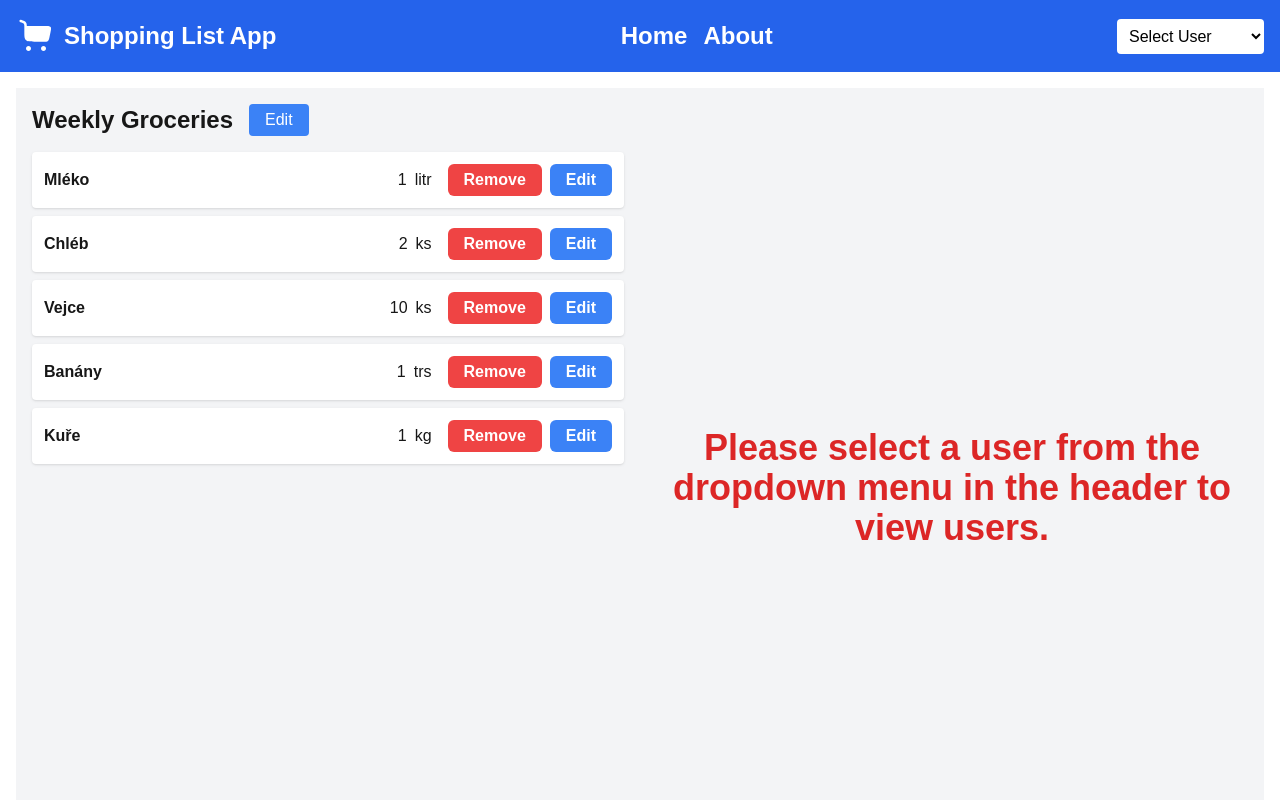
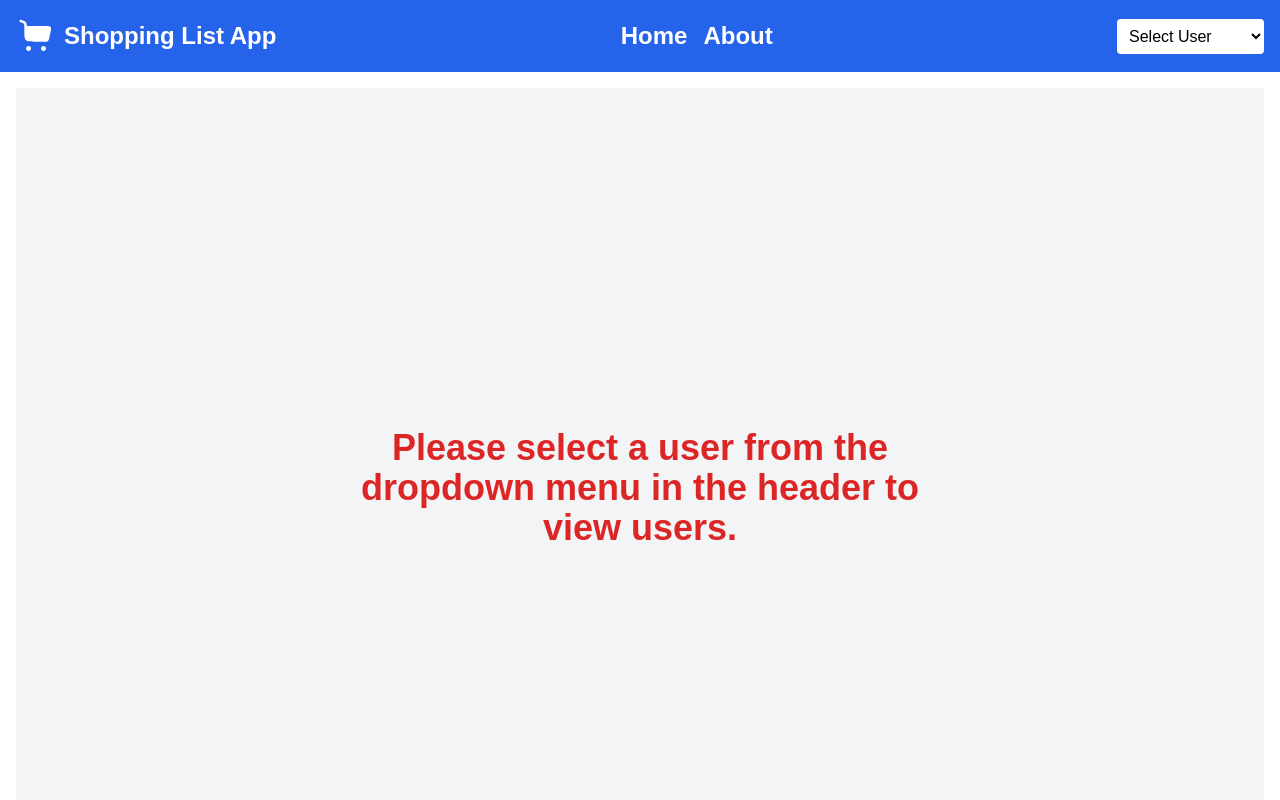
Before and after one commit to Horazmic/frontend-shopping-list, a Next.js app: page /list-detail in a window 1280 px wide. Shown: the top 800 px of the page. Built offline with nearby package versions, Linux system fonts and the light colour scheme.

Commit message:
partial implementation of editing list and some style

```diff
--- a/app/layout.js
+++ b/app/layout.js
@@ -19,7 +19,7 @@ const geistMono = localFont({
 
 // export const metadata = {
 //   title: "Shopping List App",
-//   description: "Manage your shopping lists with ease",
+//   description: "Manage your shopping lists",
 // };
 
 export default function RootLayout({ children }) {
@@ -67,7 +67,7 @@ function Header() {
         </div>
         <nav>
           <ul className="flex space-x-4 justify-center font-bold text-2xl">
-            <li><Link href="/list-list" className="hover:text-gray-300">Home</Link></li>
+            <li><Link href="/list-overview" className="hover:text-gray-300">Home</Link></li>
             <li><Link href="/about" className="hover:text-gray-300">About</Link></li>
           </ul>
         </nav>
--- /dev/null
+++ b/app/list-detail/item-card.js
@@ -0,0 +1,43 @@
+import Link from 'next/link';
+import { useRouter } from 'next/navigation';
+import { useState } from 'react';
+
+export default function ItemCard({ firstRow, secondRow }) {
+
+    const [isEditing, setIsEditing] = useState(false);
+    const handleEdit = () => {
+        setIsEditing(true);
+        setFirstRow(fi);
+    }
+
+    const handleSave = () => {
+        setIsEditing(false);
+    }
+
+    return (
+        // item card
+        <div className="flex-grow flex justify-between bg-white p-3 rounded shadow">
+            {isEditing ? (
+                <>
+                    <input type="text" value={firstRow} onChange={(e) => setFirstRow(e.target.value)} className="flex-grow font-bold border-2 border-blue-500 rounded p-1 mr-2" />
+                    <input type="text" value={secondRow} onChange={(e) => setSecondRow(e.target.value)} className="flex-grow border-2 border-blue-500 rounded p-1" />
+                </>
+            ) : (
+                <>
+                    <span className="font-bold flex-grow text-lg rounded p-1">{firstRow}</span>
+                    <span className="mr-8 text-lg rounded p-1">{secondRow}</span>
+                </>
+            )}
+            <div className="flex gap-2">
+                {isEditing ? (
+                    <button className="bg-blue-500 text-white px-4 py-1 rounded-md font-bold hover:bg-blue-600 transition duration-300" onClick={handleSave}>Save</button>
+                ) : (
+                    <>
+                        <button className="bg-red-500 text-white px-4 py-1 rounded-md font-bold hover:bg-red-600 transition duration-300">Remove</button>
+                        <button className="bg-blue-500 text-white px-4 py-1 rounded-md font-bold hover:bg-blue-600 transition duration-300" onClick={handleEdit}>Edit</button>
+                    </>
+                )}
+            </div>
+        </div>
+    );
+}
--- a/app/list-detail/list-detail.js
+++ b/app/list-detail/list-detail.js
@@ -1,6 +1,6 @@
 'use client'
-
 import { useState } from 'react';
+import ItemCard from './item-card';
 
 const mockShoppingList = {
   id: 1,
@@ -16,50 +16,79 @@ const mockShoppingList = {
 
 export default function ListDetail() {
   const [shoppingList, setShoppingList] = useState(mockShoppingList);
-  const [isEditing, setIsEditing] = useState(false);
+  const [isEditingListName, setIsEditingListName] = useState(false);
+  const [isEditingItem, setIsEditingItem] = useState(false);
 
-  const handleEdit = () => {
-    setIsEditing(true);
+  const handleEditListName = () => {
+    setIsEditingListName(true);
   };
 
-  const handleSave = () => {
-    setIsEditing(false);
-    // save to server
+  const handleSaveListName = () => {
+    setIsEditingListName(false);
+    // TODO: Implement server-side save functionality
   };
 
   const handleNameChange = (e) => {
     setShoppingList({ ...shoppingList, name: e.target.value });
   };
 
+  const handleQuantityChange = (e) => {
+    setShoppingList({ ...shoppingList, quantity: e.target.value });
+  };
+
+  const handleSaveItem = () => {
+    setIsEditingItem(false);
+  };
+
+  const handleEditItem = () => {
+    setIsEditingItem(true);
+  };
+
   return (
     <div className="container mx-auto p-4">
-      {isEditing ? (
+      {/* List name editing section */}
+      {isEditingListName ? (
+        <div className="">
           <input
             type="text"
             value={shoppingList.name}
             onChange={handleNameChange}
-          className="text-2xl font-bold mb-4 border-b-2 border-blue-500 focus:outline-none"
+            className="text-2xl font-bold mb-4 border-blue-500 focus:outline-none underline"
             />
+          <button onClick={handleSaveListName} className="text-lg bg-green-500 text-white px-4 py-1 rounded font-bold hover:bg-green-600 transition duration-300">Save</button>
+        </div>
       ) : (
         <div className="flex items-center mb-4">
           <h1 className="text-2xl font-bold mr-4">{shoppingList.name}</h1>
-          <button onClick={handleEdit} className="bg-blue-500 text-white px-4 py-1 rounded">Edit</button>
+          <button onClick={handleEditListName} className="bg-blue-500 text-white px-4 py-1 rounded font-bold hover:bg-blue-600 transition duration-300">Edit</button>
         </div>
       )}
-      {isEditing ?
-        <button onClick={handleSave} className="bg-green-500 text-white px-4 py-1 rounded">Save</button>
-      : null}
-      <ul className="space-y-2">
+      {/* Shopping list items */}
+      <ul key={shoppingList.id} className="space-y-2">
         {shoppingList.items.map((item) => (
-          <li key={item.id} className="flex items-center bg-white p-3 rounded shadow">
-            <span className="font-bold flex-grow">{item.name}</span>
-            <span className="mx-2">{item.quantity}</span>
-            <span className="mr-4">{item.unit}</span>
+          <div className="flex-grow flex justify-between bg-white p-3 rounded shadow">
+            {isEditingItem ? (
+                <>
+                    <input type="text" value={item.name} onChange={(e) => handleNameChange(e.target.value)} className="flex-grow font-bold border-2 border-blue-500 rounded p-1 mr-2" />
+                    <input type="text" value={item.quantity} onChange={(e) => handleQuantityChange(e.target.value)} className="flex-grow border-2 border-blue-500 rounded p-1" />
+                </>
+            ) : (
+                <>
+                    <span className="font-bold flex-grow text-lg rounded p-1">{item.name}</span>
+                    <span className="mr-8 text-lg rounded p-1">{item.quantity} {item.unit}</span>
+                </>
+            )}
             <div className="flex gap-2">
+                {isEditingItem ? (
+                    <button className="bg-blue-500 text-white px-4 py-1 rounded-md font-bold hover:bg-blue-600 transition duration-300" onClick={handleSaveItem}>Save</button>
+            ) : (
+                <>
                     <button className="bg-red-500 text-white px-4 py-1 rounded-md font-bold hover:bg-red-600 transition duration-300">Remove</button>
-              <button className="bg-blue-500 text-white px-4 py-1 rounded-md font-bold hover:bg-blue-600 transition duration-300">Edit</button>
+                    <button className="bg-blue-500 text-white px-4 py-1 rounded-md font-bold hover:bg-blue-600 transition duration-300" onClick={handleEditItem}>Edit</button>
+                </>
+              )}
             </div>
-          </li>
+          </div>
         ))}
       </ul>
     </div>
--- a/app/list-detail/page.js
+++ b/app/list-detail/page.js
@@ -1,7 +1,17 @@
+'use client'
 import ListDetail from './list-detail';
 import UsersDetail from './users.detail';
+import { useUser } from '../context/UserContext';
 
 export default function ListDetailPage() {
+    const { user } = useUser();
+    if (user === null || user === '') {
+        return <div className="flex items-center justify-center h-screen bg-gray-100">
+            <h1 className="text-4xl font-bold text-center text-red-600 max-w-2xl px-4">
+                Please select a user from the dropdown menu in the header to view users.
+            </h1>
+        </div>
+    }
     return (
         <div className="flex min-h-screen bg-gray-100">
             <div className="w-1/2">
--- a/app/list-detail/users.detail.js
+++ b/app/list-detail/users.detail.js
@@ -1,6 +1,6 @@
 'use client'
 import { useState } from 'react';
-import { useUser } from '../context/UserContext';
+import ItemCard from './item-card';
 
 const mockUsers = [
   { id: 1, name: "Jana Nováková", role: "Owner" },
@@ -11,31 +11,16 @@ const mockUsers = [
 ];
 
 export default function UsersDetail() {
-    const { user } = useUser();
     const [users, setUsers] = useState(mockUsers);
-
-    if (user === null || user === '') {
-      return (
-          <div className="flex items-center justify-center h-screen bg-gray-100">
-              <h1 className="text-4xl font-bold text-center text-red-600 max-w-2xl px-4">
-                  Please select a user from the dropdown menu in the header to view users.
-              </h1>
-          </div>
-      );
-    }
 
     return (
       <div className="container mx-auto p-4">
         <h1 className="text-2xl font-bold mb-4">Users</h1>
-        <ul className="space-y-2">
-          {users.map((item) => (
-            <li key={item.id} className="flex justify-center items-center bg-white p-3 rounded shadow">
-              <span className="flex-grow">{item.name}</span>
-              <span className="mr-4">{item.role}</span>
-              <button className="bg-red-500 text-white px-4 py-1 rounded-md font-bold hover:bg-red-600 transition duration-300">Remove</button>
-            </li>
-          ))}
-        </ul>
+          <ul className="space-y-2">
+            {users.map((item) => (
+              <ItemCard key={item.id} firstRow={item.name} secondRow={item.role} />
+            ))}
+          </ul>
       </div>
     );
-  }
+}
--- a/app/page.js
+++ b/app/page.js
@@ -7,7 +7,7 @@ export default function Page() {
   const router = useRouter();
 
   useEffect(() => {
-    router.push('/list-list');
+    router.push('/list-overview');
   }, [router]);
 
   return <div className="flex min-h-screen bg-gray-100"></div>;
```
Also changed, not shown: app/list-overview/list-card.js (renamed from app/list-list/list-card.js), app/list-overview/page.js (renamed from app/list-list/page.js). Lines whose indentation alone changed are shown as unchanged.
